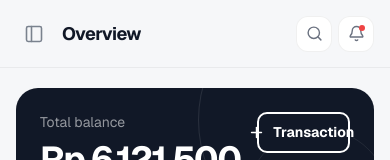
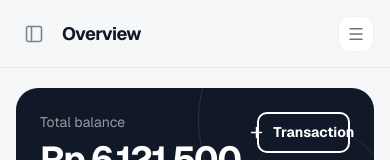
Before and after one commit to arthawansz/kantong, a Next.js app: page /dashboard in a window 390 px wide. Shown: the top 160 px of the page. Built offline with nearby package versions, Linux system fonts and the light colour scheme; what @mui/material-nextjs would draw is missing.

Commit message:
Improve mobile header with hamburger actions menu

```diff
--- a/src/app/components/AppHeader.jsx
+++ b/src/app/components/AppHeader.jsx
@@ -1,8 +1,16 @@
 "use client";
 
+import { useState } from "react";
 import { usePathname } from "next/navigation";
 import { Avatar, Tooltip } from "@mui/material";
-import { Bell, ChevronDown, PanelLeft, Search } from "lucide-react";
+import {
+  Bell,
+  ChevronDown,
+  Menu,
+  PanelLeft,
+  Search,
+  User,
+} from "lucide-react";
 
 const titles = {
   "/dashboard": "Overview",
@@ -16,6 +24,7 @@ const titles = {
 export default function AppHeader({ collapsed, onToggle }) {
   const pathname = usePathname();
   const title = titles[pathname] ?? "KANTONG";
+  const [mobileMenuOpen, setMobileMenuOpen] = useState(false);
 
   return (
     <header
@@ -44,21 +53,22 @@ export default function AppHeader({ collapsed, onToggle }) {
         </div>
       </div>
 
-      <div className="flex shrink-0 items-center gap-1.5 sm:gap-2">
+      <div className="relative shrink-0">
+        <div className="hidden items-center gap-2 md:flex">
           <Tooltip title="Search">
-          <button className="grid h-9 w-9 place-items-center rounded-xl border border-black/[0.06] bg-white text-[#6b7280] transition hover:text-[#111827] sm:h-10 sm:w-10">
-            <Search size={17} />
+            <button className="grid h-10 w-10 place-items-center rounded-xl border border-black/[0.06] bg-white text-[#6b7280] transition hover:text-[#111827]">
+              <Search size={18} />
             </button>
           </Tooltip>
 
           <Tooltip title="Notifications">
-          <button className="relative grid h-9 w-9 place-items-center rounded-xl border border-black/[0.06] bg-white text-[#6b7280] transition hover:text-[#111827] sm:h-10 sm:w-10">
-            <Bell size={17} />
-            <span className="absolute right-2 top-2 h-1.5 w-1.5 rounded-full bg-[#ef4444] sm:right-2.5 sm:top-2.5" />
+            <button className="relative grid h-10 w-10 place-items-center rounded-xl border border-black/[0.06] bg-white text-[#6b7280] transition hover:text-[#111827]">
+              <Bell size={18} />
+              <span className="absolute right-2.5 top-2.5 h-1.5 w-1.5 rounded-full bg-[#ef4444]" />
             </button>
           </Tooltip>
 
-        <div className="ml-0.5 hidden items-center gap-2 rounded-xl border border-black/[0.06] bg-white px-2 py-1.5 md:flex">
+          <div className="ml-1 flex items-center gap-2 rounded-xl border border-black/[0.06] bg-white px-2 py-1.5">
             <Avatar sx={{ width: 30, height: 30, bgcolor: "#111827", fontSize: 12, fontWeight: 800 }}>
               AP
             </Avatar>
@@ -69,6 +79,46 @@ export default function AppHeader({ collapsed, onToggle }) {
             <ChevronDown size={14} className="text-[#9ca3af]" />
           </div>
         </div>
+
+        <button
+          type="button"
+          onClick={() => setMobileMenuOpen((value) => !value)}
+          aria-label="Open header menu"
+          aria-expanded={mobileMenuOpen}
+          className="grid h-9 w-9 place-items-center rounded-xl border border-black/[0.06] bg-white text-[#6b7280] transition hover:text-[#111827] md:hidden"
+        >
+          <Menu size={18} />
+        </button>
+
+        {mobileMenuOpen && (
+          <div className="absolute right-0 top-[46px] w-52 overflow-hidden rounded-2xl border border-black/[0.07] bg-white p-1.5 shadow-xl shadow-black/[0.08] md:hidden">
+            <button
+              type="button"
+              className="flex w-full items-center gap-3 rounded-xl px-3 py-2.5 text-left text-sm text-[#4b5563] transition hover:bg-[#f7f8fa] hover:text-[#111827]"
+            >
+              <Search size={17} />
+              Search
+            </button>
+            <button
+              type="button"
+              className="flex w-full items-center gap-3 rounded-xl px-3 py-2.5 text-left text-sm text-[#4b5563] transition hover:bg-[#f7f8fa] hover:text-[#111827]"
+            >
+              <span className="relative">
+                <Bell size={17} />
+                <span className="absolute -right-0.5 -top-0.5 h-1.5 w-1.5 rounded-full bg-[#ef4444]" />
+              </span>
+              Notifications
+            </button>
+            <button
+              type="button"
+              className="flex w-full items-center gap-3 rounded-xl px-3 py-2.5 text-left text-sm text-[#4b5563] transition hover:bg-[#f7f8fa] hover:text-[#111827]"
+            >
+              <User size={17} />
+              Profile
+            </button>
+          </div>
+        )}
+      </div>
     </header>
   );
 }
```
Lines whose indentation alone changed are shown as unchanged.
